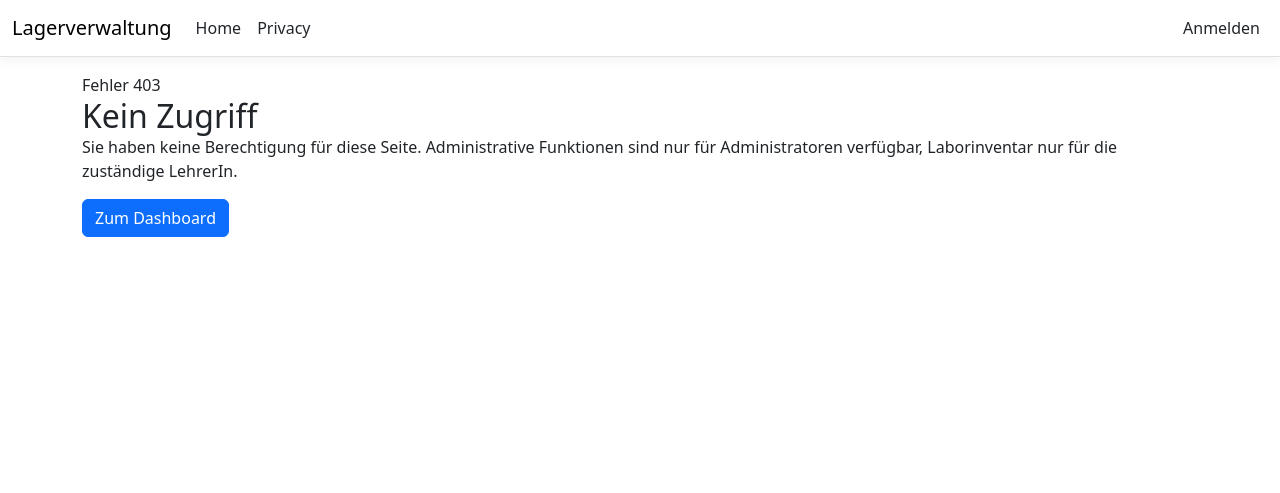
After one commit to WinterBlossomss/LagerverwaltungAPI, an ASP.NET Core app: template Lagerverwaltung/Views/Account/AccessDenied.cshtml in a window 1280 px wide. The commit adds this page. Shown: the top 493 px of the page. Run offline with ASP.NET Core 8, Linux system fonts and the light colour scheme; the template is opened without the code that fills it, so the values that code supplies are empty; style sheets or scripts are compiled from the project's sources; the project's own start-up code is not run, and a stand-in starts its controllers and pages.

Commit message:
Added extra partials for navigation and display

```diff
--- /dev/null
+++ b/Lagerverwaltung/Views/Account/AccessDenied.cshtml
@@ -0,0 +1,13 @@
+@{
+    ViewData["Title"] = "Kein Zugriff";
+}
+
+<div class="page-header">
+    <div>
+        <div class="page-kicker">Fehler 403</div>
+        <h1 class="h2 mb-0">Kein Zugriff</h1>
+    </div>
+</div>
+
+<p>Sie haben keine Berechtigung für diese Seite. Administrative Funktionen sind nur für Administratoren verfügbar, Laborinventar nur für die zuständige LehrerIn.</p>
+<a class="btn btn-primary" asp-controller="Dashboard" asp-action="Index">Zum Dashboard</a>
--- a/Lagerverwaltung/Views/Shared/_LoginPartial.cshtml
+++ b/Lagerverwaltung/Views/Shared/_LoginPartial.cshtml
@@ -1,14 +1,15 @@
-<ul class="navbar-nav ms-auto align-items-center">
+<ul class="navbar-nav ms-auto align-items-lg-center">
     @if (User.Identity?.IsAuthenticated == true)
     {
         <li class="nav-item">
-            <span class="navbar-text me-3">
-                @User.Identity.Name (@(User.IsInRole("Administrator") ? "Administrator" : "LehrerIn"))
+            <span class="navbar-text me-3 lh-sm d-inline-block">
+                <span class="fw-semibold text-body">@User.Identity.Name</span><br />
+                <small>@(User.IsInRole("Administrator") ? "Administrator" : "LehrerIn")</small>
             </span>
         </li>
         <li class="nav-item">
             <form asp-controller="Account" asp-action="Logout" method="post" class="d-inline">
-                <button type="submit" class="nav-link btn btn-link text-dark p-0">Abmelden</button>
+                <button type="submit" class="btn btn-outline-secondary btn-sm">Abmelden</button>
             </form>
         </li>
     }
```
Also changed, not shown: Lagerverwaltung/Models/Lagerbewegungen_Partial.cs (added, +9 -0 lines), Lagerverwaltung/Models/Raum_Partial.cs (added, +13 -0 lines), Lagerverwaltung/Views/Account/Login.cshtml (+8 -12 lines).
